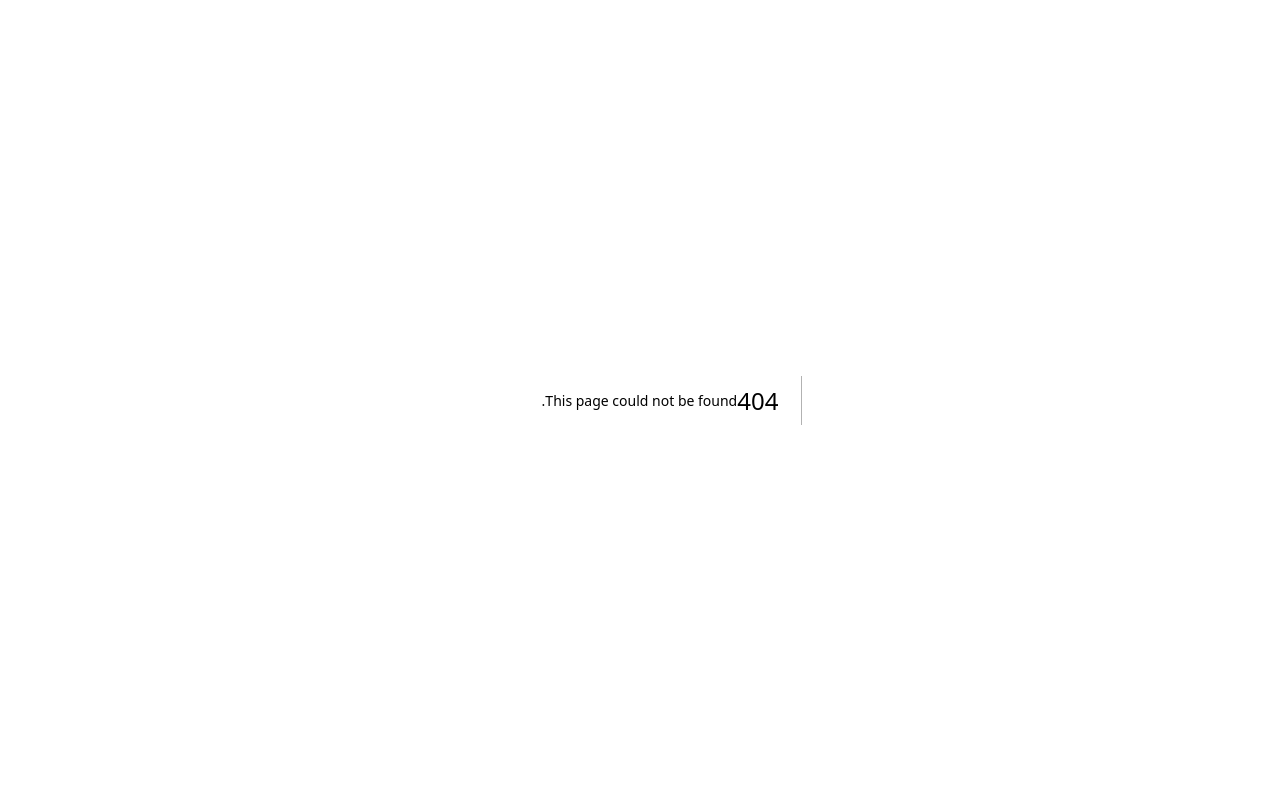
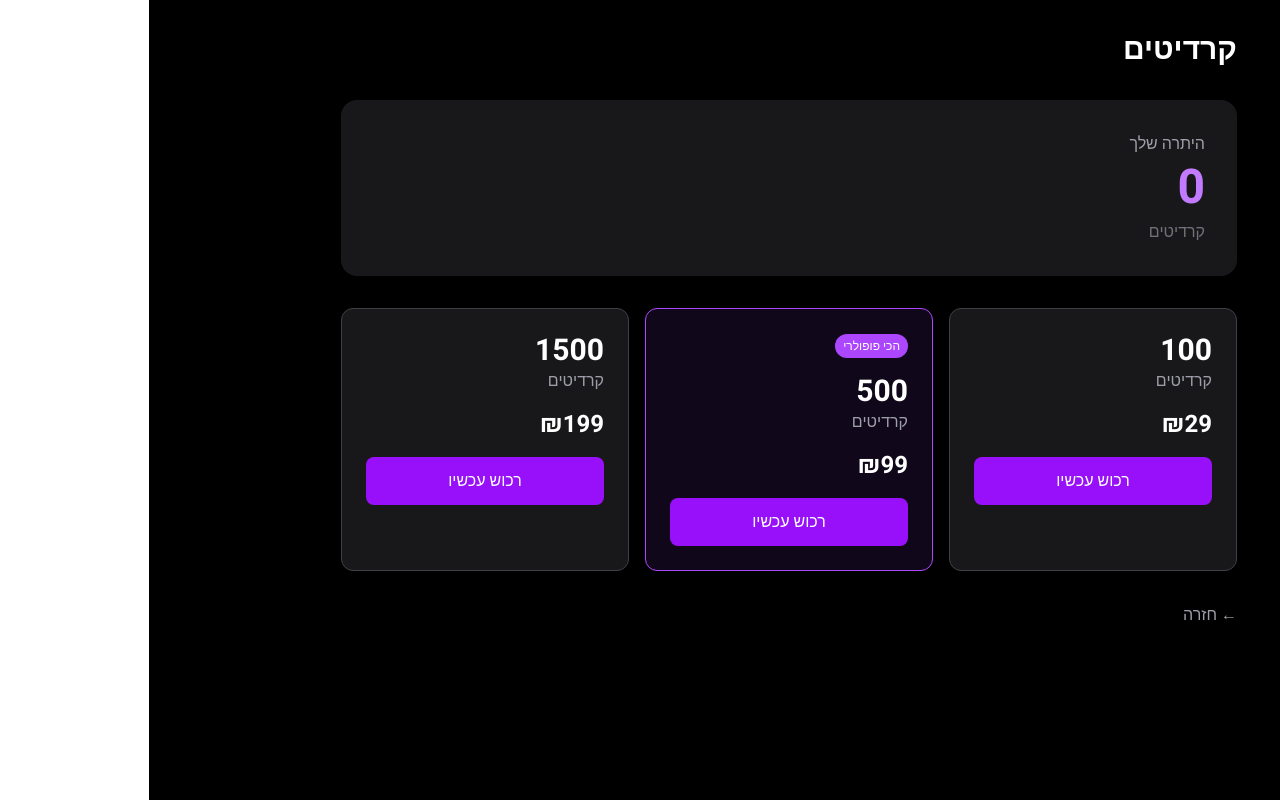
Before and after one commit to taiye-kotiku/carmi-ai-bot, a Next.js app: page /credits in a window 1280 px wide. Before the commit this address had no page. Built offline with nearby package versions, Linux system fonts and the light colour scheme; no server answers.

Commit message:
feat: Introduce user credit management with a dedicated page and API, and add fundamental app routing pages for errors and layout.

```diff
--- /dev/null
+++ b/src/app/api/user/credits/route.ts
@@ -0,0 +1,24 @@
+import { createClient } from "@/lib/supabase/server";
+import { supabaseAdmin } from "@/lib/supabase/admin";
+import { NextResponse } from "next/server";
+
+export async function GET() {
+    try {
+        const supabase = await createClient();
+        const { data: { user } } = await supabase.auth.getUser();
+
+        if (!user) {
+            return NextResponse.json({ credits: 0 });
+        }
+
+        const { data: profile } = await supabaseAdmin
+            .from("profiles")
+            .select("credits")
+            .eq("id", user.id)
+            .single();
+
+        return NextResponse.json({ credits: profile?.credits ?? 0 });
+    } catch (error) {
+        return NextResponse.json({ credits: 0 });
+    }
+}
--- /dev/null
+++ b/src/app/credits/page.tsx
@@ -0,0 +1,79 @@
+"use client";
+
+import { useState, useEffect } from "react";
+import { useRouter } from "next/navigation";
+
+export default function CreditsPage() {
+    const [credits, setCredits] = useState<number | null>(null);
+    const [loading, setLoading] = useState(true);
+    const router = useRouter();
+
+    useEffect(() => {
+        fetchCredits();
+    }, []);
+
+    async function fetchCredits() {
+        try {
+            const res = await fetch("/api/user/credits");
+            if (res.ok) {
+                const data = await res.json();
+                setCredits(data.credits);
+            }
+        } catch (error) {
+            console.error("Failed to fetch credits");
+        } finally {
+            setLoading(false);
+        }
+    }
+
+    return (
+        <div className="min-h-screen bg-black text-white p-8" dir="rtl">
+            <div className="max-w-4xl mx-auto">
+                <h1 className="text-3xl font-bold mb-8">קרדיטים</h1>
+
+                <div className="bg-zinc-900 rounded-2xl p-8 mb-8">
+                    <p className="text-zinc-400 mb-2">היתרה שלך</p>
+                    <p className="text-5xl font-bold text-purple-400">
+                        {loading ? "..." : credits ?? 0}
+                    </p>
+                    <p className="text-zinc-500 mt-2">קרדיטים</p>
+                </div>
+
+                <div className="grid md:grid-cols-3 gap-4">
+                    {[
+                        { amount: 100, price: "₪29", popular: false },
+                        { amount: 500, price: "₪99", popular: true },
+                        { amount: 1500, price: "₪199", popular: false },
+                    ].map((plan) => (
+                        <div
+                            key={plan.amount}
+                            className={`p-6 rounded-xl border ${plan.popular
+                                    ? "border-purple-500 bg-purple-500/10"
+                                    : "border-zinc-700 bg-zinc-900"
+                                }`}
+                        >
+                            {plan.popular && (
+                                <span className="text-xs bg-purple-500 px-2 py-1 rounded-full mb-4 inline-block">
+                                    הכי פופולרי
+                                </span>
+                            )}
+                            <p className="text-3xl font-bold">{plan.amount}</p>
+                            <p className="text-zinc-400 mb-4">קרדיטים</p>
+                            <p className="text-2xl font-bold mb-4">{plan.price}</p>
+                            <button className="w-full py-3 bg-purple-600 hover:bg-purple-700 rounded-lg">
+                                רכוש עכשיו
+                            </button>
+                        </div>
+                    ))}
+                </div>
+
+                <button
+                    onClick={() => router.back()}
+                    className="mt-8 text-zinc-400 hover:text-white"
+                >
+                    ← חזרה
+                </button>
+            </div>
+        </div>
+    );
+}
--- /dev/null
+++ b/src/app/error.tsx
@@ -0,0 +1,30 @@
+"use client";
+
+import { useEffect } from "react";
+
+export default function Error({
+    error,
+    reset,
+}: {
+    error: Error & { digest?: string };
+    reset: () => void;
+}) {
+    useEffect(() => {
+        console.error(error);
+    }, [error]);
+
+    return (
+        <div className="min-h-screen bg-black text-white flex items-center justify-center p-8" dir="rtl">
+            <div className="text-center">
+                <h2 className="text-2xl font-bold mb-4">משהו השתבש</h2>
+                <p className="text-zinc-400 mb-6">אירעה שגיאה. נסה שוב.</p>
+                <button
+                    onClick={reset}
+                    className="px-6 py-3 bg-purple-600 hover:bg-purple-700 rounded-lg"
+                >
+                    נסה שוב
+                </button>
+            </div>
+        </div>
+    );
+}
--- a/src/app/layout.tsx
+++ b/src/app/layout.tsx
@@ -20,6 +20,9 @@ export default function RootLayout({
 }) {
   return (
     <html lang="he" dir="rtl" suppressHydrationWarning>
+      <head>
+        <meta name="viewport" content="width=device-width, initial-scale=1" />
+      </head>
       <body className={heebo.className} suppressHydrationWarning>
         {children}
         <Toaster position="top-center" richColors />
--- /dev/null
+++ b/src/app/not-found.tsx
@@ -0,0 +1,19 @@
+import Link from "next/link";
+
+export default function NotFound() {
+    return (
+        <div className="min-h-screen bg-black text-white flex items-center justify-center p-8" dir="rtl">
+            <div className="text-center">
+                <h1 className="text-6xl font-bold text-purple-500 mb-4">404</h1>
+                <h2 className="text-2xl font-bold mb-4">הדף לא נמצא</h2>
+                <p className="text-zinc-400 mb-6">הדף שחיפשת לא קיים.</p>
+                <Link
+                    href="/"
+                    className="px-6 py-3 bg-purple-600 hover:bg-purple-700 rounded-lg inline-block"
+                >
+                    חזרה לדף הבית
+                </Link>
+            </div>
+        </div>
+    );
+}
```
